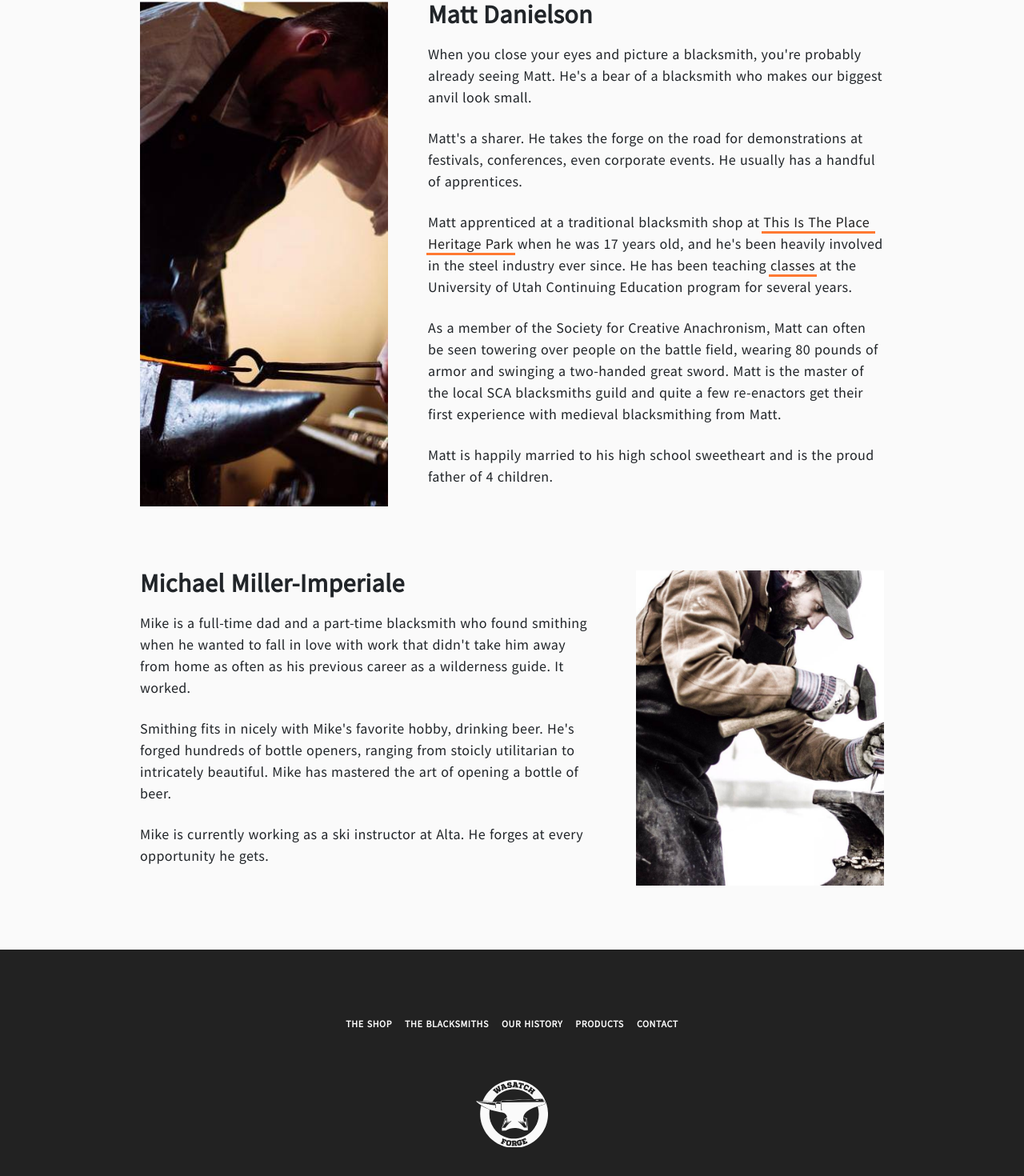
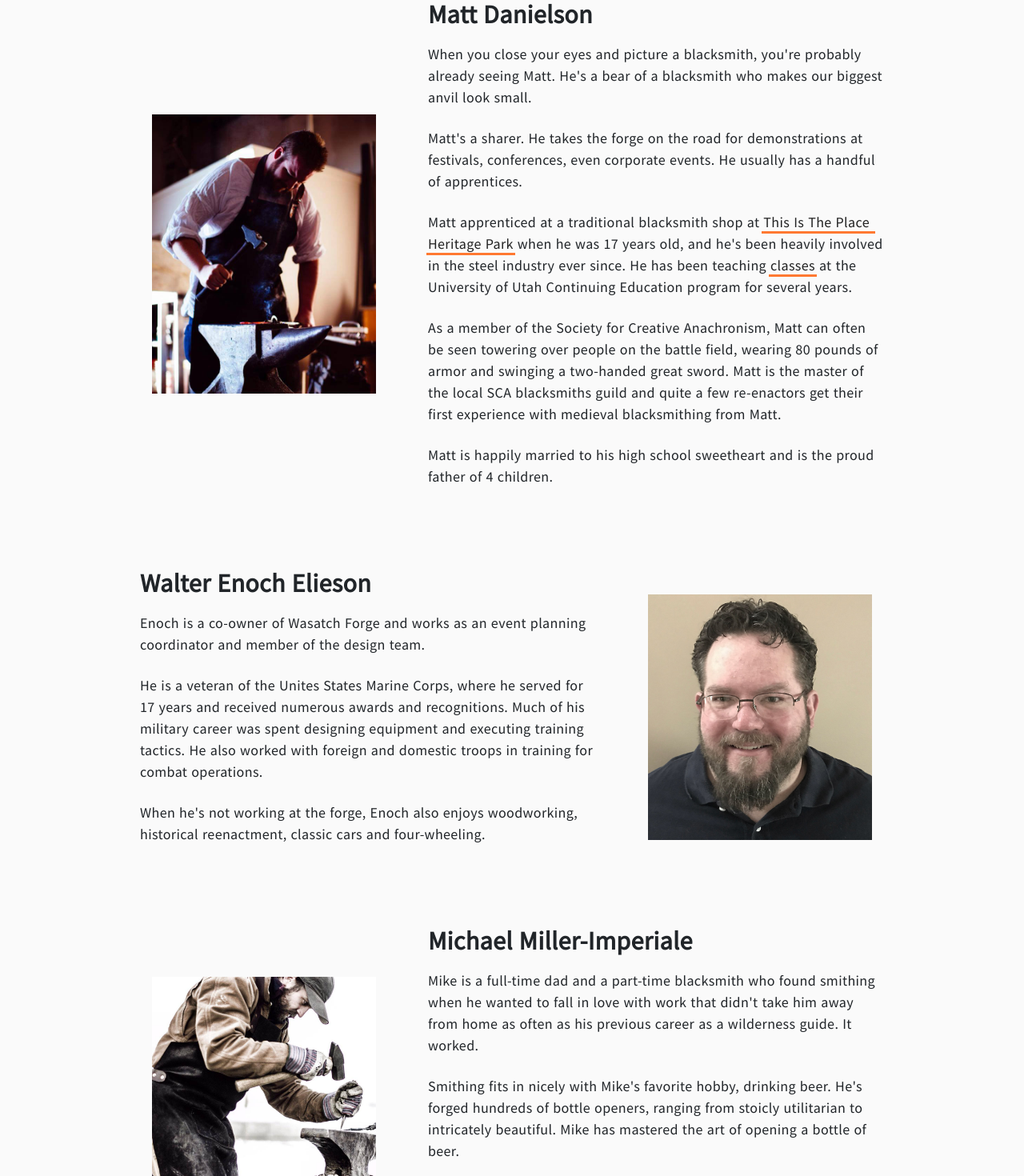
Before and after one commit to LukeWJensen/wasatch-forge, a Nuxt app: page /blacksmiths in a window 1280 px wide. Shown: the part 733-2203 px from the top of the page at 80% size. Built offline with nearby package versions, Linux system fonts and the light colour scheme.

Commit message:
Rework Blacksmiths page & add Enoch’s bio

```diff
--- a/pages/blacksmiths.vue
+++ b/pages/blacksmiths.vue
@@ -5,11 +5,12 @@
         </Hero>
         <div class="container">
             <div class="page-content">
+
                 <section class="blacksmith-row row">
-                    <div class="col-4 blacksmith-img">
-                        <BackgroundImage :img-src="mattImgSrc"/>
+                    <div class="col-4 blacksmith-img d-flex flex-column justify-content-center">
+                        <img :src="require('~/assets/images/blacksmiths/matt.jpg')">
                     </div>
-                    <div class="col-8 blacksmith-bio">
+                    <div class="col-8 blacksmith-bio d-flex flex-column justify-content-center">
                         <h2 class="blacksmith-name">Matt Danielson</h2>
                         <div class="text-two-col">
                             <p>When you close your eyes and picture a blacksmith, you're probably already seeing Matt. He's a bear of a blacksmith who makes our biggest anvil look small.</p>
@@ -20,8 +21,26 @@
                         </div>
                     </div>
                 </section>
+
                 <section class="blacksmith-row row">
-                    <div class="col-8 blacksmith-bio">
+                    <div class="col-8 blacksmith-bio d-flex flex-column justify-content-center">
+                        <h2 class="blacksmith-name">Walter Enoch Elieson</h2>
+                        <div class="text-two-col">
+                            <p>Enoch is a co-owner of Wasatch Forge and works as an event planning coordinator and member of the design team.</p>
+                            <p>He is a veteran of the Unites States Marine Corps, where he served for 17 years and received numerous awards and recognitions. Much of his military career was spent designing equipment and executing training tactics. He also worked with foreign and domestic troops in training for combat operations.</p>
+                            <p>When he's not working at the forge, Enoch also enjoys woodworking, historical reenactment, classic cars and four-wheeling.</p>
+                        </div>
+                    </div>
+                    <div class="col-4 blacksmith-img d-flex flex-column justify-content-center">
+                        <img :src="require('~/assets/images/blacksmiths/enoch.jpg')">
+                    </div>
+                </section>
+
+                <section class="blacksmith-row row">
+                    <div class="col-4 blacksmith-img d-flex flex-column justify-content-center">
+                        <img :src="require('~/assets/images/blacksmiths/mike.jpg')">
+                    </div>
+                    <div class="col-8 blacksmith-bio d-flex flex-column justify-content-center">
                         <h2 class="blacksmith-name">Michael Miller-Imperiale</h2>
                         <div class="text-two-col">
                             <p>Mike is a full-time dad and a part-time blacksmith who found smithing when he wanted to fall in love with work that didn't take him away from home as often as his previous career as a wilderness guide. It worked.</p>
@@ -29,10 +48,8 @@
                             <p>Mike is currently working as a ski instructor at Alta. He forges at every opportunity he gets.</p>
                         </div>
                     </div>
-                    <div class="col-4 blacksmith-img">
-                        <BackgroundImage :img-src="mikeImgSrc" align="top"/>
-                    </div>
                 </section>
+
             </div>
         </div>
     </div>
@@ -51,12 +68,6 @@
         computed: {
             heroImgSrc () {
                 return require('~/assets/images/hero/working.jpg')
-            },
-            mattImgSrc () {
-                return require('~/assets/images/blacksmiths/matt.jpg')
-            },
-            mikeImgSrc () {
-                return require('~/assets/images/blacksmiths/mike.jpg')
             }
         }
     }
--- a/pages/history.vue
+++ b/pages/history.vue
@@ -24,8 +24,7 @@
                             requested items, especially knives. To learn more, check out our
                             <nuxt-link to="/products">
                                 <InlineLink text="products page"/>
-                            </nuxt-link>
-                            .
+                            </nuxt-link>.
                         </p>
                     </div>
                     <div class="text-center history-subscribe-wrap">
```
Also changed, not shown: assets/images/blacksmiths/enoch.jpg (added), assets/images/blacksmiths/matt.jpg.
